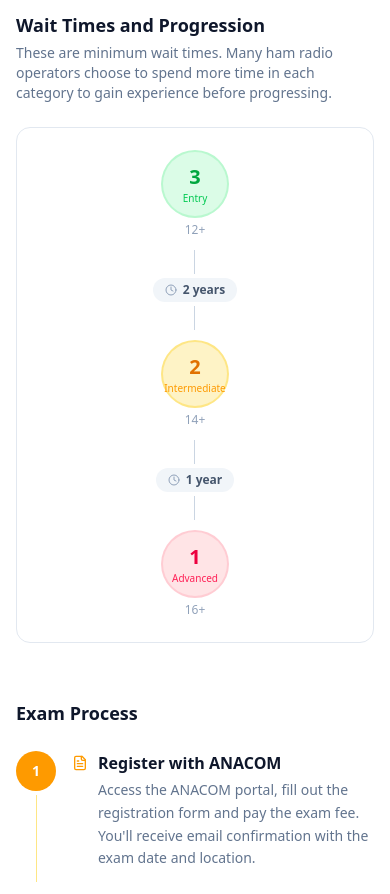
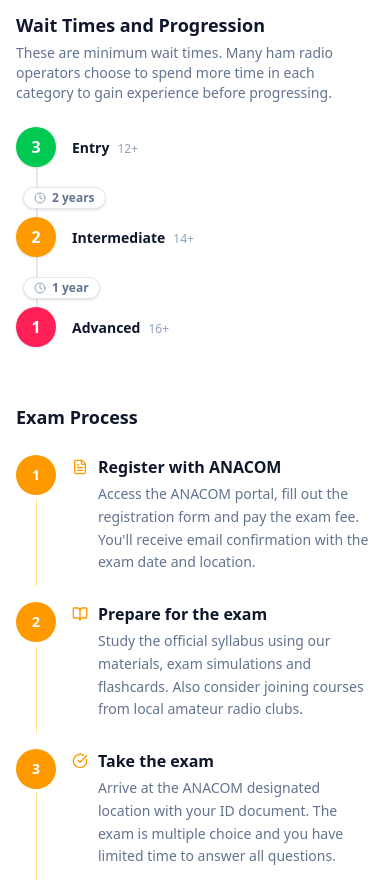
Before and after one commit to RadioEscola-pt/radioescola, a Next.js app: page /ser-radioamador in a window 390 px wide. Shown: the part 1440-2334 px from the top of the page. Built offline with nearby package versions, Linux system fonts and the light colour scheme; no server answers.

Commit message:
feat: enhance progression diagram layout for better clarity and responsiveness

```diff
--- a/app/ser-radioamador/page.tsx
+++ b/app/ser-radioamador/page.tsx
@@ -160,63 +160,110 @@ export default async function BecomeHamPage() {
           {t("waitTimesNote")}
         </p>
 
-        <div className="rounded-xl border border-slate-200 dark:border-slate-700/60 bg-white dark:bg-slate-800/50 p-6 sm:p-8">
-          <div className="flex flex-col sm:flex-row items-center justify-center gap-3 sm:gap-0">
-            {/* Category 3 */}
-            <div className="flex flex-col items-center">
-              <div className="flex h-16 w-16 items-center justify-center rounded-full bg-green-100 dark:bg-green-900/40 ring-2 ring-green-200 dark:ring-green-800/40">
-                <div className="text-center">
-                  <div className="text-xl font-bold text-green-600 dark:text-green-400">3</div>
-                  <div className="text-[10px] font-medium text-green-500 dark:text-green-500">{t("progression.entry")}</div>
-                </div>
+        {/* Desktop: horizontal track */}
+        <div className="hidden sm:block">
+          <div className="relative flex items-start">
+            {/* Continuous track line behind everything */}
+            <div className="absolute top-5 left-[40px] right-[40px] h-0.5 bg-slate-200 dark:bg-slate-700" />
+
+            {/* Cat 3 */}
+            <div className="relative flex-1 flex flex-col items-center">
+              <div className="relative z-10 flex h-10 w-10 items-center justify-center rounded-full bg-green-500 text-white font-bold text-base shadow-sm">
+                3
               </div>
-              <span className="mt-1.5 text-xs font-medium text-slate-400">12+</span>
+              <span className="mt-2 text-sm font-semibold text-slate-900 dark:text-slate-100">{t("progression.entry")}</span>
+              <span className="text-xs text-slate-400">12+</span>
             </div>
 
-            {/* Arrow: 2 years */}
-            <div className="flex flex-col sm:flex-row items-center gap-1 sm:mx-3">
-              <div className="hidden sm:block h-px w-6 bg-slate-300 dark:bg-slate-600" />
-              <div className="sm:hidden w-px h-6 bg-slate-300 dark:bg-slate-600" />
-              <div className="flex items-center gap-1.5 rounded-full bg-slate-100 dark:bg-slate-700 px-3 py-1">
+            {/* Wait: 2 years - centered on the track line (top-5 = 20px center) */}
+            <div className="relative flex-1 flex flex-col items-center" style={{ paddingTop: 'calc(1.25rem - 13px)' }}>
+              <div className="relative z-10 flex items-center gap-1.5 rounded-full bg-white dark:bg-slate-800 border border-slate-200 dark:border-slate-700 px-3 py-1 shadow-sm">
                 <Clock className="h-3 w-3 text-slate-400" />
                 <span className="text-xs font-semibold text-slate-600 dark:text-slate-300">{t("progression.twoYears")}</span>
               </div>
-              <div className="hidden sm:block h-px w-6 bg-slate-300 dark:bg-slate-600" />
-              <div className="sm:hidden w-px h-6 bg-slate-300 dark:bg-slate-600" />
             </div>
 
-            {/* Category 2 */}
-            <div className="flex flex-col items-center">
-              <div className="flex h-16 w-16 items-center justify-center rounded-full bg-amber-100 dark:bg-amber-900/40 ring-2 ring-amber-200 dark:ring-amber-800/40">
-                <div className="text-center">
-                  <div className="text-xl font-bold text-amber-600 dark:text-amber-400">2</div>
-                  <div className="text-[10px] font-medium text-amber-500 dark:text-amber-500">{t("progression.intermediate")}</div>
-                </div>
+            {/* Cat 2 */}
+            <div className="relative flex-1 flex flex-col items-center">
+              <div className="relative z-10 flex h-10 w-10 items-center justify-center rounded-full bg-amber-500 text-white font-bold text-base shadow-sm">
+                2
               </div>
-              <span className="mt-1.5 text-xs font-medium text-slate-400">14+</span>
+              <span className="mt-2 text-sm font-semibold text-slate-900 dark:text-slate-100">{t("progression.intermediate")}</span>
+              <span className="text-xs text-slate-400">14+</span>
             </div>
 
-            {/* Arrow: 1 year */}
-            <div className="flex flex-col sm:flex-row items-center gap-1 sm:mx-3">
-              <div className="hidden sm:block h-px w-6 bg-slate-300 dark:bg-slate-600" />
-              <div className="sm:hidden w-px h-6 bg-slate-300 dark:bg-slate-600" />
-              <div className="flex items-center gap-1.5 rounded-full bg-slate-100 dark:bg-slate-700 px-3 py-1">
+            {/* Wait: 1 year - centered on the track line */}
+            <div className="relative flex-1 flex flex-col items-center" style={{ paddingTop: 'calc(1.25rem - 13px)' }}>
+              <div className="relative z-10 flex items-center gap-1.5 rounded-full bg-white dark:bg-slate-800 border border-slate-200 dark:border-slate-700 px-3 py-1 shadow-sm">
                 <Clock className="h-3 w-3 text-slate-400" />
                 <span className="text-xs font-semibold text-slate-600 dark:text-slate-300">{t("progression.oneYear")}</span>
               </div>
-              <div className="hidden sm:block h-px w-6 bg-slate-300 dark:bg-slate-600" />
-              <div className="sm:hidden w-px h-6 bg-slate-300 dark:bg-slate-600" />
             </div>
 
-            {/* Category 1 */}
-            <div className="flex flex-col items-center">
-              <div className="flex h-16 w-16 items-center justify-center rounded-full bg-rose-100 dark:bg-rose-900/40 ring-2 ring-rose-200 dark:ring-rose-800/40">
-                <div className="text-center">
-                  <div className="text-xl font-bold text-rose-600 dark:text-rose-400">1</div>
-                  <div className="text-[10px] font-medium text-rose-500 dark:text-rose-500">{t("progression.advanced")}</div>
-                </div>
+            {/* Cat 1 */}
+            <div className="relative flex-1 flex flex-col items-center">
+              <div className="relative z-10 flex h-10 w-10 items-center justify-center rounded-full bg-rose-500 text-white font-bold text-base shadow-sm">
+                1
               </div>
-              <span className="mt-1.5 text-xs font-medium text-slate-400">16+</span>
+              <span className="mt-2 text-sm font-semibold text-slate-900 dark:text-slate-100">{t("progression.advanced")}</span>
+              <span className="text-xs text-slate-400">16+</span>
+            </div>
+          </div>
+        </div>
+
+        {/* Mobile: vertical track */}
+        <div className="sm:hidden">
+          <div className="relative ml-5">
+            {/* Vertical track line */}
+            <div className="absolute top-5 bottom-5 left-0 w-0.5 bg-slate-200 dark:bg-slate-700" />
+
+            {/* Cat 3 */}
+            <div className="relative flex items-center gap-4 pb-3">
+              <div className="relative z-10 flex h-10 w-10 shrink-0 items-center justify-center rounded-full bg-green-500 text-white font-bold text-base shadow-sm -ml-5">
+                3
+              </div>
+              <div>
+                <span className="text-sm font-semibold text-slate-900 dark:text-slate-100">{t("progression.entry")}</span>
+                <span className="ml-2 text-xs text-slate-400">12+</span>
+              </div>
+            </div>
+
+            {/* Wait: 2 years */}
+            <div className="relative flex items-center gap-4 py-2">
+              <div className="relative z-10 flex items-center gap-1.5 rounded-full bg-white dark:bg-slate-800 border border-slate-200 dark:border-slate-700 px-2.5 py-0.5 shadow-sm -ml-[13px]">
+                <Clock className="h-3 w-3 text-slate-400" />
+                <span className="text-xs font-semibold text-slate-500 dark:text-slate-400">{t("progression.twoYears")}</span>
+              </div>
+            </div>
+
+            {/* Cat 2 */}
+            <div className="relative flex items-center gap-4 pb-3">
+              <div className="relative z-10 flex h-10 w-10 shrink-0 items-center justify-center rounded-full bg-amber-500 text-white font-bold text-base shadow-sm -ml-5">
+                2
+              </div>
+              <div>
+                <span className="text-sm font-semibold text-slate-900 dark:text-slate-100">{t("progression.intermediate")}</span>
+                <span className="ml-2 text-xs text-slate-400">14+</span>
+              </div>
+            </div>
+
+            {/* Wait: 1 year */}
+            <div className="relative flex items-center gap-4 py-2">
+              <div className="relative z-10 flex items-center gap-1.5 rounded-full bg-white dark:bg-slate-800 border border-slate-200 dark:border-slate-700 px-2.5 py-0.5 shadow-sm -ml-[13px]">
+                <Clock className="h-3 w-3 text-slate-400" />
+                <span className="text-xs font-semibold text-slate-500 dark:text-slate-400">{t("progression.oneYear")}</span>
+              </div>
+            </div>
+
+            {/* Cat 1 */}
+            <div className="relative flex items-center gap-4">
+              <div className="relative z-10 flex h-10 w-10 shrink-0 items-center justify-center rounded-full bg-rose-500 text-white font-bold text-base shadow-sm -ml-5">
+                1
+              </div>
+              <div>
+                <span className="text-sm font-semibold text-slate-900 dark:text-slate-100">{t("progression.advanced")}</span>
+                <span className="ml-2 text-xs text-slate-400">16+</span>
+              </div>
             </div>
           </div>
         </div>
```
